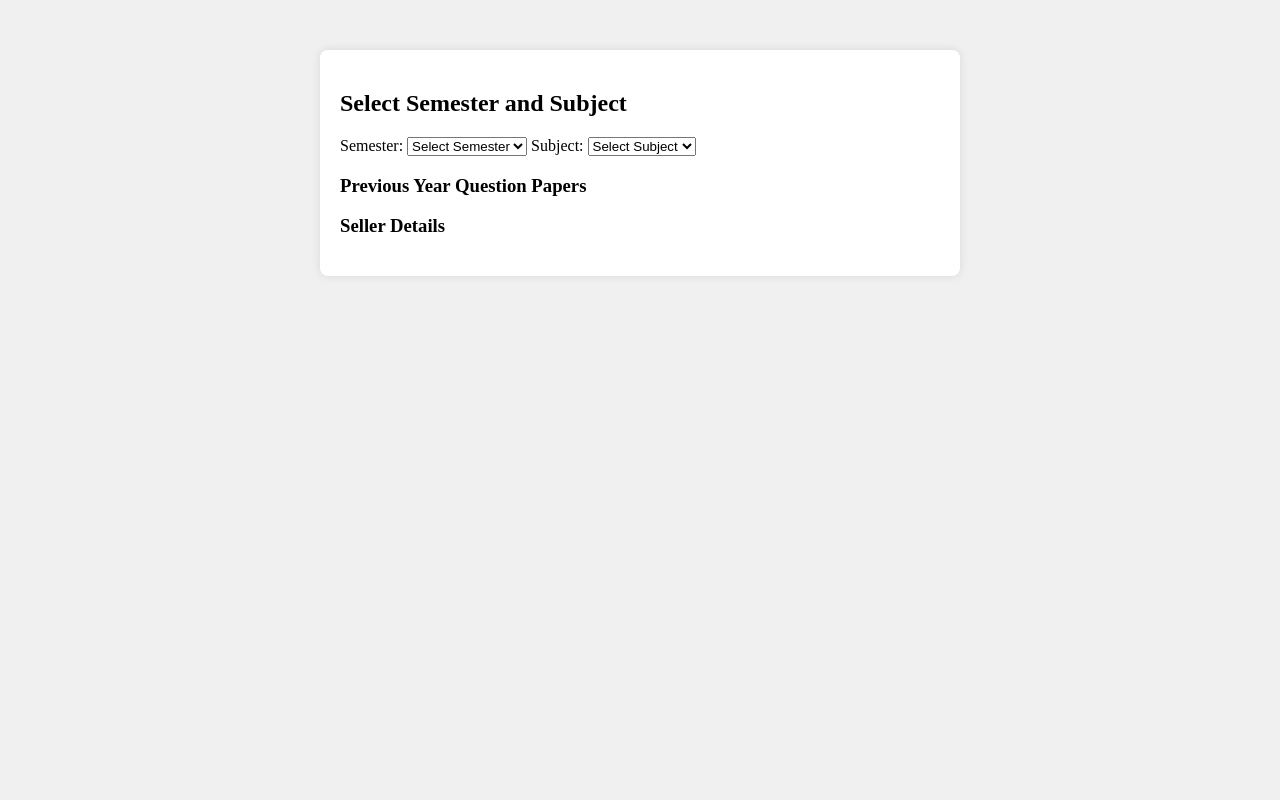
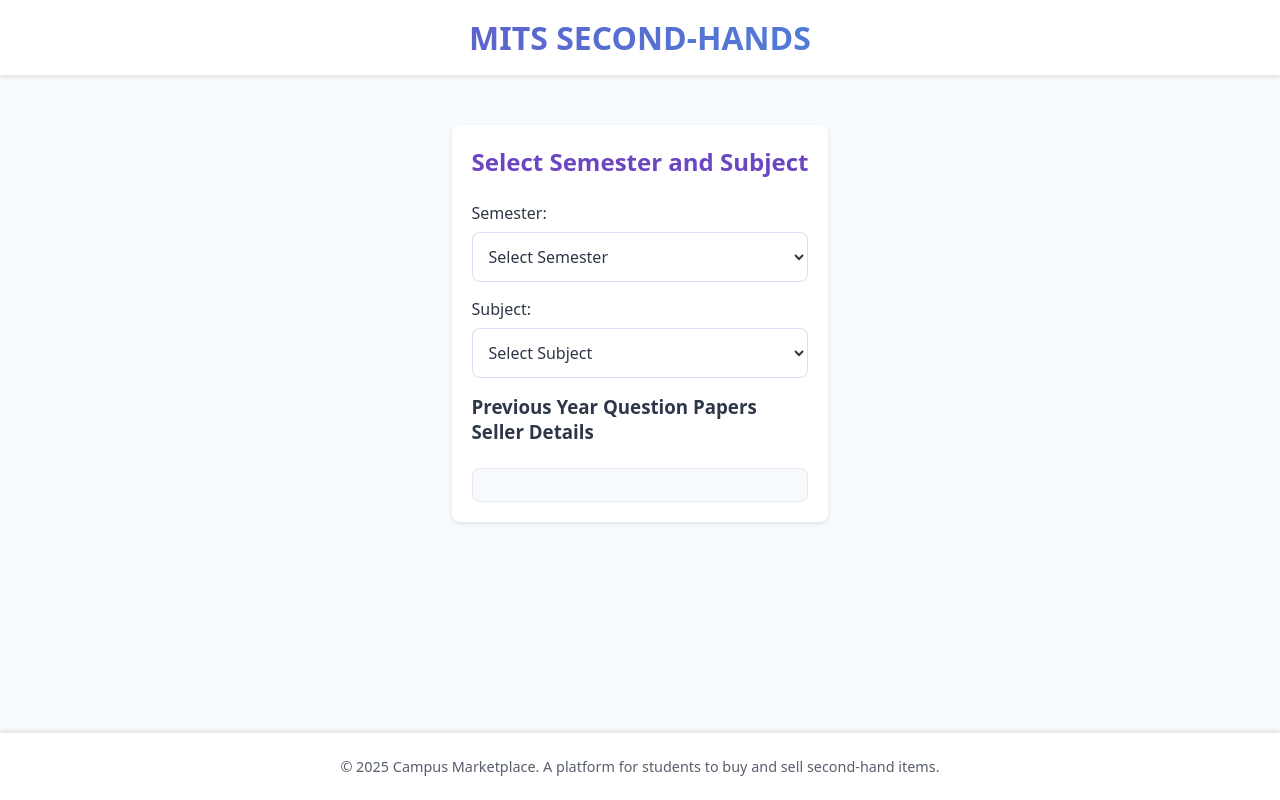
Before and after one commit to janiajosekannath/HEXTECH-29, a plain HTML site: page pyq.html in a window 1280 px wide. Drawn offline with Linux system fonts and the light colour scheme.

Commit message:
Update pyq.html

```diff
--- a/pyq.html
+++ b/pyq.html
@@ -3,26 +3,152 @@
 <head>
     <meta charset="UTF-8">
     <meta name="viewport" content="width=device-width, initial-scale=1.0">
-    <title>Textbook Selector</title>
+    <title>Previous Year Question Papers Selector</title>
     <style>
+        :root {
+            --primary: #6B46C1;
+            --secondary: #4299E1;
+            --accent: #9F7AEA;
+            --background: #F7FAFC;
+            --text: #2D3748;
+        }
+
+        * {
+            margin: 0;
+            padding: 0;
+            box-sizing: border-box;
+            font-family: system-ui, -apple-system, sans-serif;
+        }
+
+        body {
+            background-color: var(--background);
+            color: var(--text);
+            min-height: 100vh;
+            display: flex;
+            flex-direction: column;
+        }
+
+        .navbar {
+            background: white;
+            padding: 1rem 2rem;
+            box-shadow: 0 2px 4px rgba(0,0,0,0.1);
+            text-align: center;
+        }
+
+        .navbar h1 {
+            font-size: 2rem;
+            font-weight: bold;
+            background: linear-gradient(135deg, var(--primary), var(--secondary));
+            -webkit-background-clip: text;
+            -webkit-text-fill-color: transparent;
+            margin: 0;
+        }
+
         .container {
             max-width: 600px;
             margin: 50px auto;
             padding: 20px;
-            background-color: #fff;
+            background-color: white;
             border-radius: 8px;
-            box-shadow: 0 0 10px rgba(0, 0, 0, 0.1);
+            box-shadow: 0 2px 4px rgba(0,0,0,0.1);
         }
+
+        .container h2 {
+            color: var(--primary);
+            text-align: center;
+            margin-bottom: 1.5rem;
+        }
+
+        label {
+            display: block;
+            margin-bottom: 0.5rem;
+            color: var(--text);
+            font-weight: 500;
+        }
+
+        select {
+            width: 100%;
+            padding: 0.75rem;
+            margin-bottom: 1rem;
+            border: 1px solid rgba(107, 70, 193, 0.2);
+            border-radius: 0.5rem;
+            background-color: white;
+            color: var(--text);
+            font-size: 1rem;
+        }
+
         ul {
             list-style-type: none;
             padding: 0;
         }
+
         li {
             margin: 5px 0;
         }
+
+        a {
+            color: var(--primary);
+            text-decoration: none;
+            font-weight: 500;
+        }
+
+        a:hover {
+            text-decoration: underline;
+        }
+
+        #seller-details {
+            margin-top: 1.5rem;
+            padding: 1rem;
+            background-color: var(--background);
+            border-radius: 0.5rem;
+            border: 1px solid rgba(107, 70, 193, 0.1);
+        }
+
+        #seller-details p {
+            margin: 0.5rem 0;
+        }
+
+        .footer {
+            background: white;
+            padding: 1.5rem;
+            text-align: center;
+            color: var(--text);
+            box-shadow: 0 -2px 4px rgba(0,0,0,0.1);
+            margin-top: auto;
+        }
+
+        .footer p {
+            max-width: 600px;
+            margin: 0 auto;
+            font-size: 0.9rem;
+            opacity: 0.8;
+        }
+
+        @media (max-width: 768px) {
+            .navbar h1 {
+                font-size: 1.5rem;
+            }
+
+            .container {
+                margin: 20px auto;
+                padding: 15px;
+            }
+
+            .container h2 {
+                font-size: 1.5rem;
+            }
+
+            select {
+                font-size: 0.9rem;
+            }
+        }
     </style>
 </head>
-<body style="background-color: #f0f0f0;">
+<body>
+    <div class="navbar">
+        <h1>MITS SECOND-HANDS</h1>
+    </div>
+
     <div class="container">
         <h2>Select Semester and Subject</h2>
         <label for="semester">Semester:</label>
@@ -46,7 +172,7 @@
 
         <h3>Previous Year Question Papers</h3>
         <ul id="textbook-list">
-            <!-- Textbooks will be displayed here -->
+            <!-- PYQs will be displayed here -->
         </ul>
 
         <h3>Seller Details</h3>
@@ -55,20 +181,23 @@
         </div>
     </div>
 
+    <div class="footer">
+        <p>© 2025 Campus Marketplace. A platform for students to buy and sell second-hand items.</p>
+    </div>
+
     <script>
         const subjectsBySemester = {
-            sem1: ["Maths", "Python", "Physics","Electronics/Electrical","Engineering Graphics"],
-            sem2: ["Chemistry", "Programming in C", "Discrete Mathematics","Engineering Mechanics"],
-            sem3: ["Algorithms", "Data Structures", "Robotics","Digital Electronics"],
-            sem4: ["Networks", "Operating Systems", "Database Systems","Computer Architecture"],
-            sem5: ["Machine Learning", "AI", "Data Mining","Cyber Security"],
+            sem1: ["Maths", "Python", "Physics", "Electronics/Electrical", "Engineering Graphics"],
+            sem2: ["Chemistry", "Programming in C", "Discrete Mathematics", "Engineering Mechanics"],
+            sem3: ["Algorithms", "Data Structures", "Robotics", "Digital Electronics"],
+            sem4: ["Networks", "Operating Systems", "Database Systems", "Computer Architecture"],
+            sem5: ["Machine Learning", "AI", "Data Mining", "Cyber Security"],
             sem6: ["Web Development", "Mobile Computing", "Cloud Computing"],
             sem7: ["Software Engineering", "Project Management", "Ethics in IT"],
             sem8: ["Thesis", "Internship", "Capstone Project"]
         };
 
         const textbooksBySubject = {
-
             "Maths": ["Maths PYQ 2019-2024"],
             "Python": ["Python PYQ 2020-2025"],
             "Physics": ["Physics PYQ 2019-2024"],
@@ -100,43 +229,45 @@
             "Internship": ["Internship PYQ 2020-2025"],
             "Capstone Project": ["Capstone Project PYQ 2019-2024"]
         };
+
         const sellerDetails = {
-            "Maths PYQ 2019-2024": {name: "Amit Sharma", contact: "+91-9876543210", semester: "Semester 6", department: "Mathematics"},
-            "Python PYQ 2020-2025": {name: "Sita Reddy", contact: "+91-8765432109", semester: "Semester 6", department: "Mathematics"},
-            "Physics PYQ 2019-2024": {name: "Rahul Singh", contact: "+91-7654321098", semester: "Semester 7", department: "Computer Science"},
-            "Electrical PYQ 2020-2025": {name: "Priya Mehta", contact: "+91-6543210987", semester: "Semester 7", department: "Electrical"},
-            "Electronics PYQ 2019-2024": {name: "Nisha Kapoor", contact: "+91-5432109876", semester: "Semester 8", department: "Physics"},
-            "Engineering Graphics PYQ 2020-2025": {name: "Vijay Verma", contact: "+91-4321098765", semester: "Semester 8", department: "Physics"},
-            "Chemistry PYQ 2019-2024": {name: "Sunil Joshi", contact: "+91-3210987654", semester: "Semester 6", department: "Electronics"},
-            "Programming in C PYQ 2020-2025": {name: "Ravi Desai", contact: "+91-2109876543", semester: "Semester 7", department: "Electrical"},
-            "Discrete Maths PYQ 2019-2024": {name: "Lakshmi Patel", contact: "+91-1098765432", semester: "Semester 8", department: "Mathematics"},
-            "Algorithms PYQ 2019-2024": {name: "Manoj Aggarwal", contact: "+91-1987654321", semester: "Semester 6", department: "Computer Science"},
-            "Data Structures PYQ 2020-2025": {name: "Sonal Gupta", contact: "+91-9876501234", semester: "Semester 7", department: "Computer Science"},
-            "Robotics PYQ 2019-2024": {name: "Kiran Bhat", contact: "+91-8765432109", semester: "Semester 8", department: "AIDS"},
-            "Digital Electronics PYQ 2020-2025": {name: "Rohit Saxena", contact: "+91-7654321098", semester: "Semester 6", department: "AIDS"},
-            "Networks PYQ 2019-2024": {name: "Anita Jain", contact: "+91-6543210987", semester: "Semester 7", department: "Cyber"},
-            "Operating Systems PYQ 2020-2025": {name: "Vikas Nair", contact: "+91-5432109876", semester: "Semester 8", department: "Computer Science"},
-            "Database Systems PYQ 2019-2024": {name: "Divya Singh", contact: "+91-4321098765", semester: "Semester 6", department: "Computer Science"},
-            "Computer Architecture PYQ 2020-2025": {name: "Alok Shetty", contact: "+91-3210987654", semester: "Semester 7", department: "Electrical"},
-            "Machine Learning PYQ 2019-2024": {name: "Rina Rao", contact: "+91-2109876543", semester: "Semester 8", department: "Computer Science"},
-            "Artificial Intelligence PYQ 2020-2025": {name: "Mohan Lal", contact: "+91-1098765432", semester: "Semester 6", department: "Computer Science"},
-            "Data Mining PYQ 2019-2024": {name: "Kavita Bose", contact: "+91-1987654321", semester: "Semester 7", department: "Cyber"},
-            "Cyber Security PYQ 2020-2025": {name: "Deepak Chawla", contact: "+91-9876501234", semester: "Semester 8", department: "Cyber"},
-            "Web Development PYQ 2019-2024": {name: "Asha Das", contact: "+91-8765432109", semester: "Semester 6", department: "Computer Science"},
-            "Mobile Computing PYQ 2020-2025": {name: "Rakesh Jha", contact: "+91-7654321098", semester: "Semester 7", department: "AIDS"},
-            "Cloud Computing PYQ 2019-2024": {name: "Meera Raju", contact: "+91-6543210987", semester: "Semester 8", department: "AIDS"},
-            "Software Engineering PYQ 2020-2025": {name: "Naveen Ghosh", contact: "+91-5432109876", semester: "Semester 6", department: "Electrical"},
-            "Project Management PYQ 2019-2024": {name: "Leena Singh", contact: "+91-4321098765", semester: "Semester 7", department: "Computer Science"},
-            "Ethics in IT PYQ 2020-2025": {name: "Arvind Menon", contact: "+91-3210987654", semester: "Semester 8", department: "Computer Science"},
-            "Thesis PYQ 2019-2024": {name: "Rekha Pandey", contact: "+91-2109876543", semester: "Semester 6", department: "Cyber"},
-            "Internship PYQ 2020-2025": {name: "Parth Patil", contact: "+91-1098765432", semester: "Semester 7", department: "AIDS"},
-            "Capstone Project PYQ 2019-2024": {name: "Ruchi Rani", contact: "+91-1987654321", semester: "Semester 8", department: "Computer Science"}
+            "Maths PYQ 2019-2024": { name: "Amit Sharma", contact: "+91-9876543210", semester: "Semester 6", department: "Mathematics" },
+            "Python PYQ 2020-2025": { name: "Sita Reddy", contact: "+91-8765432109", semester: "Semester 6", department: "Mathematics" },
+            "Physics PYQ 2019-2024": { name: "Rahul Singh", contact: "+91-7654321098", semester: "Semester 7", department: "Computer Science" },
+            "Electrical PYQ 2020-2025": { name: "Priya Mehta", contact: "+91-6543210987", semester: "Semester 7", department: "Electrical" },
+            "Electronics PYQ 2019-2024": { name: "Nisha Kapoor", contact: "+91-5432109876", semester: "Semester 8", department: "Physics" },
+            "Engineering Graphics PYQ 2020-2025": { name: "Vijay Verma", contact: "+91-4321098765", semester: "Semester 8", department: "Physics" },
+            "Chemistry PYQ 2019-2024": { name: "Sunil Joshi", contact: "+91-3210987654", semester: "Semester 6", department: "Electronics" },
+            "Programming in C PYQ 2020-2025": { name: "Ravi Desai", contact: "+91-2109876543", semester: "Semester 7", department: "Electrical" },
+            "Discrete Maths PYQ 2019-2024": { name: "Lakshmi Patel", contact: "+91-1098765432", semester: "Semester 8", department: "Mathematics" },
+            "Algorithms PYQ 2019-2024": { name: "Manoj Aggarwal", contact: "+91-1987654321", semester: "Semester 6", department: "Computer Science" },
+            "Data Structures PYQ 2020-2025": { name: "Sonal Gupta", contact: "+91-9876501234", semester: "Semester 7", department: "Computer Science" },
+            "Robotics PYQ 2019-2024": { name: "Kiran Bhat", contact: "+91-8765432109", semester: "Semester 8", department: "AIDS" },
+            "Digital Electronics PYQ 2020-2025": { name: "Rohit Saxena", contact: "+91-7654321098", semester: "Semester 6", department: "AIDS" },
+            "Networks PYQ 2019-2024": { name: "Anita Jain", contact: "+91-6543210987", semester: "Semester 7", department: "Cyber" },
+            "Operating Systems PYQ 2020-2025": { name: "Vikas Nair", contact: "+91-5432109876", semester: "Semester 8", department: "Computer Science" },
+            "Database Systems PYQ 2019-2024": { name: "Divya Singh", contact: "+91-4321098765", semester: "Semester 6", department: "Computer Science" },
+            "Computer Architecture PYQ 2020-2025": { name: "Alok Shetty", contact: "+91-3210987654", semester: "Semester 7", department: "Electrical" },
+            "Machine Learning PYQ 2019-2024": { name: "Rina Rao", contact: "+91-2109876543", semester: "Semester 8", department: "Computer Science" },
+            "Artificial Intelligence PYQ 2020-2025": { name: "Mohan Lal", contact: "+91-1098765432", semester: "Semester 6", department: "Computer Science" },
+            "Data Mining PYQ 2019-2024": { name: "Kavita Bose", contact: "+91-1987654321", semester: "Semester 7", department: "Cyber" },
+            "Cyber Security PYQ 2020-2025": { name: "Deepak Chawla", contact: "+91-9876501234", semester: "Semester 8", department: "Cyber" },
+            "Web Development PYQ 2019-2024": { name: "Asha Das", contact: "+91-8765432109", semester: "Semester 6", department: "Computer Science" },
+            "Mobile Computing PYQ 2020-2025": { name: "Rakesh Jha", contact: "+91-7654321098", semester: "Semester 7", department: "AIDS" },
+            "Cloud Computing PYQ 2019-2024": { name: "Meera Raju", contact: "+91-6543210987", semester: "Semester 8", department: "AIDS" },
+            "Software Engineering PYQ 2020-2025": { name: "Naveen Ghosh", contact: "+91-5432109876", semester: "Semester 6", department: "Electrical" },
+            "Project Management PYQ 2019-2024": { name: "Leena Singh", contact: "+91-4321098765", semester: "Semester 7", department: "Computer Science" },
+            "Ethics in IT PYQ 2020-2025": { name: "Arvind Menon", contact: "+91-3210987654", semester: "Semester 8", department: "Computer Science" },
+            "Thesis PYQ 2019-2024": { name: "Rekha Pandey", contact: "+91-2109876543", semester: "Semester 6", department: "Cyber" },
+            "Internship PYQ 2020-2025": { name: "Parth Patil", contact: "+91-1098765432", semester: "Semester 7", department: "AIDS" },
+            "Capstone Project PYQ 2019-2024": { name: "Ruchi Rani", contact: "+91-1987654321", semester: "Semester 8", department: "Computer Science" }
         };
 
         function resetNotesAndDetails() {
-            document.getElementById('textbook-list').innerHTML = ''; // Clear notes list
+            document.getElementById('textbook-list').innerHTML = ''; // Clear PYQs list
             document.getElementById('seller-details').innerHTML = ''; // Clear seller details
         }
+
         document.getElementById('semester').addEventListener('change', function() {
             const semester = this.value;
             const subjectSelect = document.getElementById('subject');
@@ -156,7 +287,7 @@
             resetNotesAndDetails();
             const subject = this.value;
             const textbookList = document.getElementById('textbook-list');
-            textbookList.innerHTML = ''; // Reset textbook list
+            textbookList.innerHTML = ''; // Reset PYQs list
 
             if (textbooksBySubject[subject]) {
                 textbooksBySubject[subject].forEach(textbook => {
```
